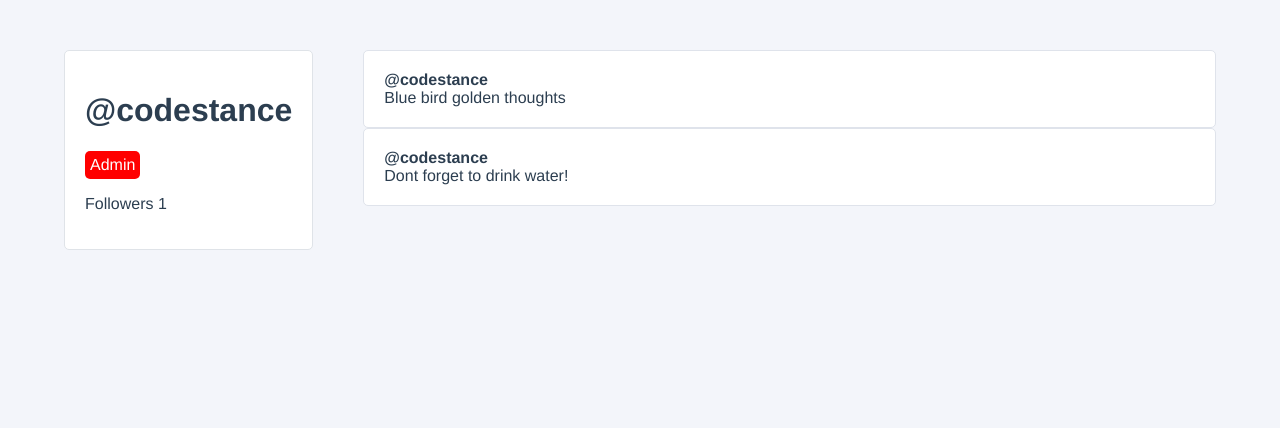
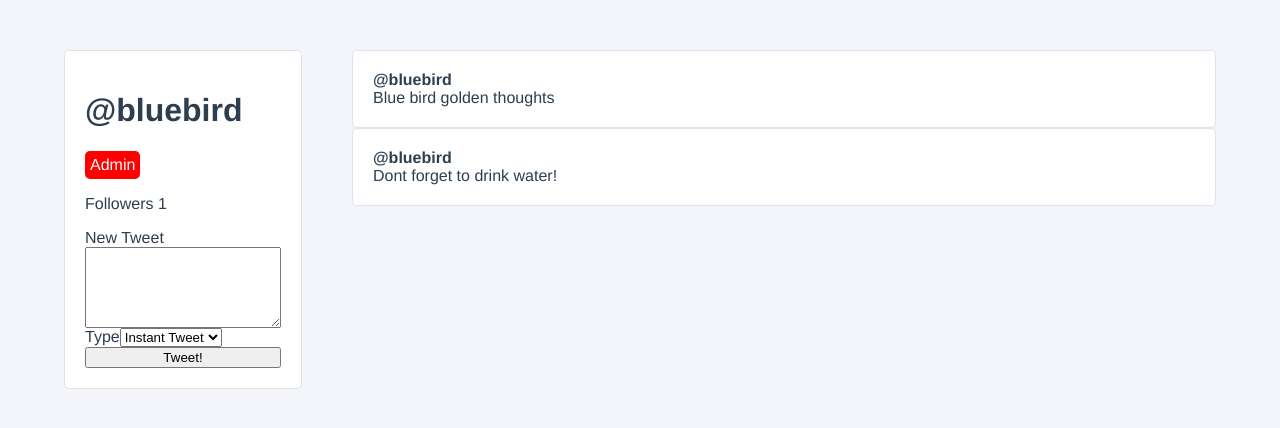
Before and after one commit to codestance/blueBird, a Vue app: page / in a window 1280 px wide. Shown: the top 428 px of the page. Built offline with nearby package versions, Linux system fonts and the light colour scheme.

Commit message:
add form

```diff
--- a/src/components/TweetItem.vue
+++ b/src/components/TweetItem.vue
@@ -1,5 +1,5 @@
 <template>
-  <div class="tweet-item">
+  <div class="tweet-item" @click="favouriteTweet(tweet.id)">
       <div class="user-profile__tweet">
           <div class="tweet-item__user">
               @{{ username }}
@@ -23,6 +23,11 @@
           type: Object,
           required: true
       }
+  },
+  methods: {
+      favouriteTweet(id){
+          this.$emit('favourite', id)
+      }
   }
 }
 </script>
--- a/src/components/UserProfile.vue
+++ b/src/components/UserProfile.vue
@@ -9,6 +9,22 @@
         <p>Followers {{ followers }}</p>
         <!-- <button@click="followUser">Follow</button> -->
       </div>
+      <form class="user-profile__create-tweet" @submit.prevent="createNewTweet">
+        <label for="newTweet">New Tweet</label>
+        <textarea id="newTweet" rows="5" v-model="newTweetContent"></textarea>
+        <div class="user-profile__create-tweet-type">
+          <label for="newTweetType">Type</label>
+          <select id="newTweetType" v-model="selectedTweetType">
+            <option :value="option.value"
+              v-for="(option,index) in tweetTypes"
+              :key="index"
+            >
+              {{ option.name }}
+            </option>
+          </select>
+        </div>
+        <button>Tweet!</button>
+      </form>
     </div>
     <div class="user-profile__tweets-wrapper">
         <TweetItem class="user-profile__tweet"
@@ -16,6 +32,7 @@
             :key="tweet.id"
             :username="user.username"
             :tweet="tweet"
+            @favourite="toggleFavourite"
         >
             {{tweets.content}}
         </TweetItem>
@@ -35,16 +52,22 @@
       followers: 0,
       user: {
         id: 1,
-        username:'codestance',
-        firstName: 'Connie',
-        lastName: 'Stance',
-        email: 'email@email.com',
+        username:'bluebird',
+        firstName: 'Blue',
+        lastName: 'bird',
+        email: 'email@bluebird.com',
         isAdmin: true,
         tweets: [
             {id: 1, content:'Blue bird golden thoughts'},
             {id: 2, content:'Dont forget to drink water!'}
         ]
-      }
+      },
+      tweetTypes: [
+        {value:'draft', name:'Draft'},
+        {value:'instant', name:'Instant Tweet'}
+      ],
+      newTweetContent: '',
+      selectedTweetType: 'instant'
     }
   },
   watch: {
@@ -62,6 +85,17 @@
   methods: {
     followUser() {
       this.followers++
+    },
+    toggleFavourite(id){
+      console.log(`favourited tweet #${id}`)
+    },
+    createNewTweet(){
+      if(this.newTweetContent && this.selectedTweetType!=='draft'){
+        this.user.tweets.unshift({
+          id: this.user.tweets.length + 1,
+          content: this.newTweetContent
+        })
+      }
     }
   },
   mounted() {
@@ -93,4 +127,8 @@
     margin-right: auto;
     padding: 5px;
 }
+.user-profile__create-tweet{
+  display: flex;
+  flex-direction: column;
+}
 </style>
```
